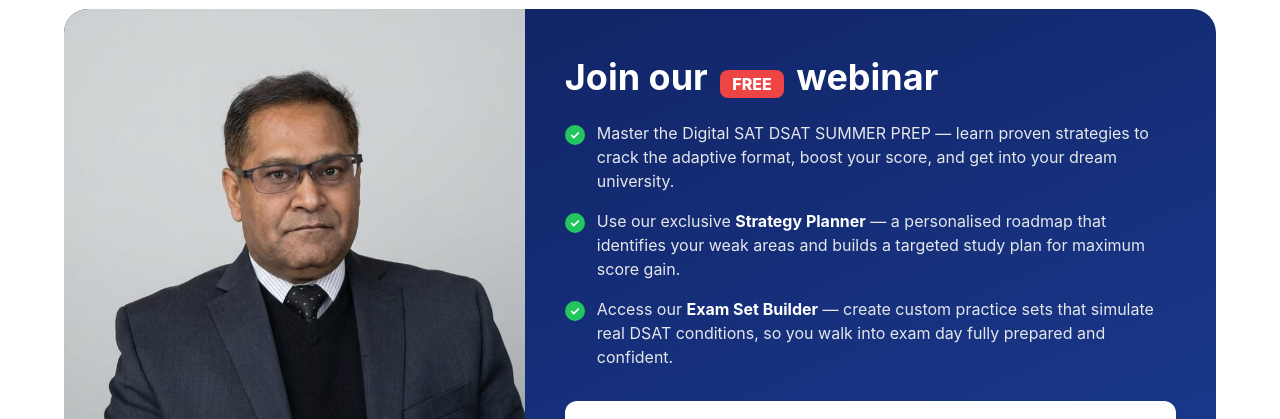
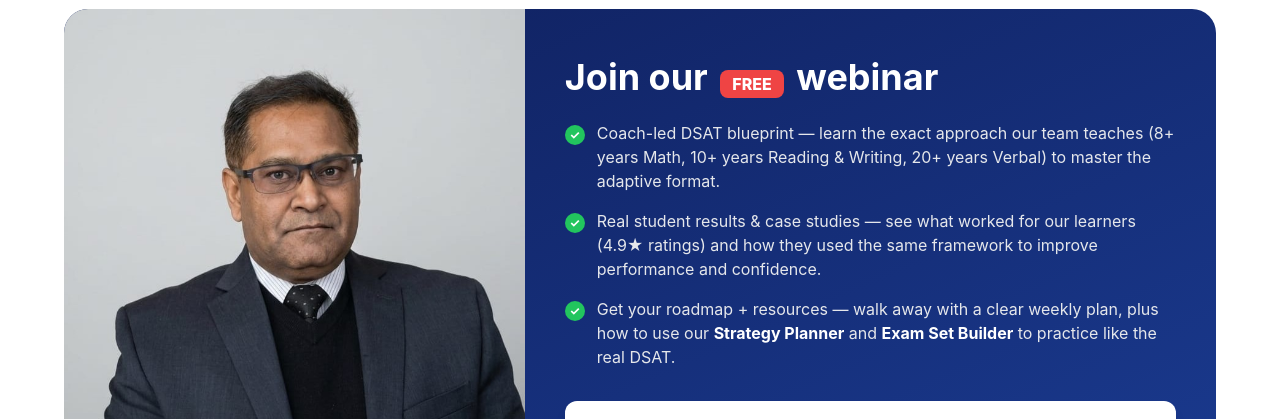
Before and after one commit to techkrupali/Dsatguru-webinar-page, a React (Vite) app: page / in a window 1280 px wide. Shown: the part 5460-5879 px from the top of the page. Built offline with nearby package versions, Linux system fonts and the light colour scheme.

Commit message:
details change

```diff
--- a/src/components/BonusLiveSection.jsx
+++ b/src/components/BonusLiveSection.jsx
@@ -1,7 +1,7 @@
 const bonuses = [
-  { icon: "🎁", text: "SAT Preparation Checklist" },
-  { icon: "🎁", text: "College Application Planning Guide" },
-  { icon: "🎁", text: "Live Q&A Access" },
+  { icon: "📋", text: "SAT Preparation Checklist" },
+  { icon: "🗺️", text: "College Application Planning Guide" },
+  { icon: "🎤", text: "Live Q&A Access" },
 ];
 
 export default function BonusLiveSection() {
--- a/src/components/SuccessStoriesSection.jsx
+++ b/src/components/SuccessStoriesSection.jsx
@@ -88,15 +88,15 @@ export default function SuccessStoriesSection() {
             <ul className="space-y-4 mb-8">
               <li className="flex items-start gap-3">
                 <span className="mt-1 flex-shrink-0 w-5 h-5 rounded-full bg-green-500 flex items-center justify-center text-white text-xs font-bold">✓</span>
-                <p className="text-gray-200 text-base">Master the Digital SAT DSAT SUMMER PREP — learn proven strategies to crack the adaptive format, boost your score, and get into your dream university.</p>
+                <p className="text-gray-200 text-base">Coach-led DSAT blueprint — learn the exact approach our team teaches (8+ years Math, 10+ years Reading &amp; Writing, 20+ years Verbal) to master the adaptive format.</p>
               </li>
               <li className="flex items-start gap-3">
                 <span className="mt-1 flex-shrink-0 w-5 h-5 rounded-full bg-green-500 flex items-center justify-center text-white text-xs font-bold">✓</span>
-                <p className="text-gray-200 text-base">Use our exclusive <strong className="text-white">Strategy Planner</strong> — a personalised roadmap that identifies your weak areas and builds a targeted study plan for maximum score gain.</p>
+                <p className="text-gray-200 text-base">Real student results &amp; case studies — see what worked for our learners (4.9★ ratings) and how they used the same framework to improve performance and confidence.</p>
               </li>
               <li className="flex items-start gap-3">
                 <span className="mt-1 flex-shrink-0 w-5 h-5 rounded-full bg-green-500 flex items-center justify-center text-white text-xs font-bold">✓</span>
-                <p className="text-gray-200 text-base">Access our <strong className="text-white">Exam Set Builder</strong> — create custom practice sets that simulate real DSAT conditions, so you walk into exam day fully prepared and confident.</p>
+                <p className="text-gray-200 text-base">Get your roadmap + resources — walk away with a clear weekly plan, plus how to use our <strong className="text-white">Strategy Planner</strong> and <strong className="text-white">Exam Set Builder</strong> to practice like the real DSAT.</p>
               </li>
             </ul>
             <button
```
